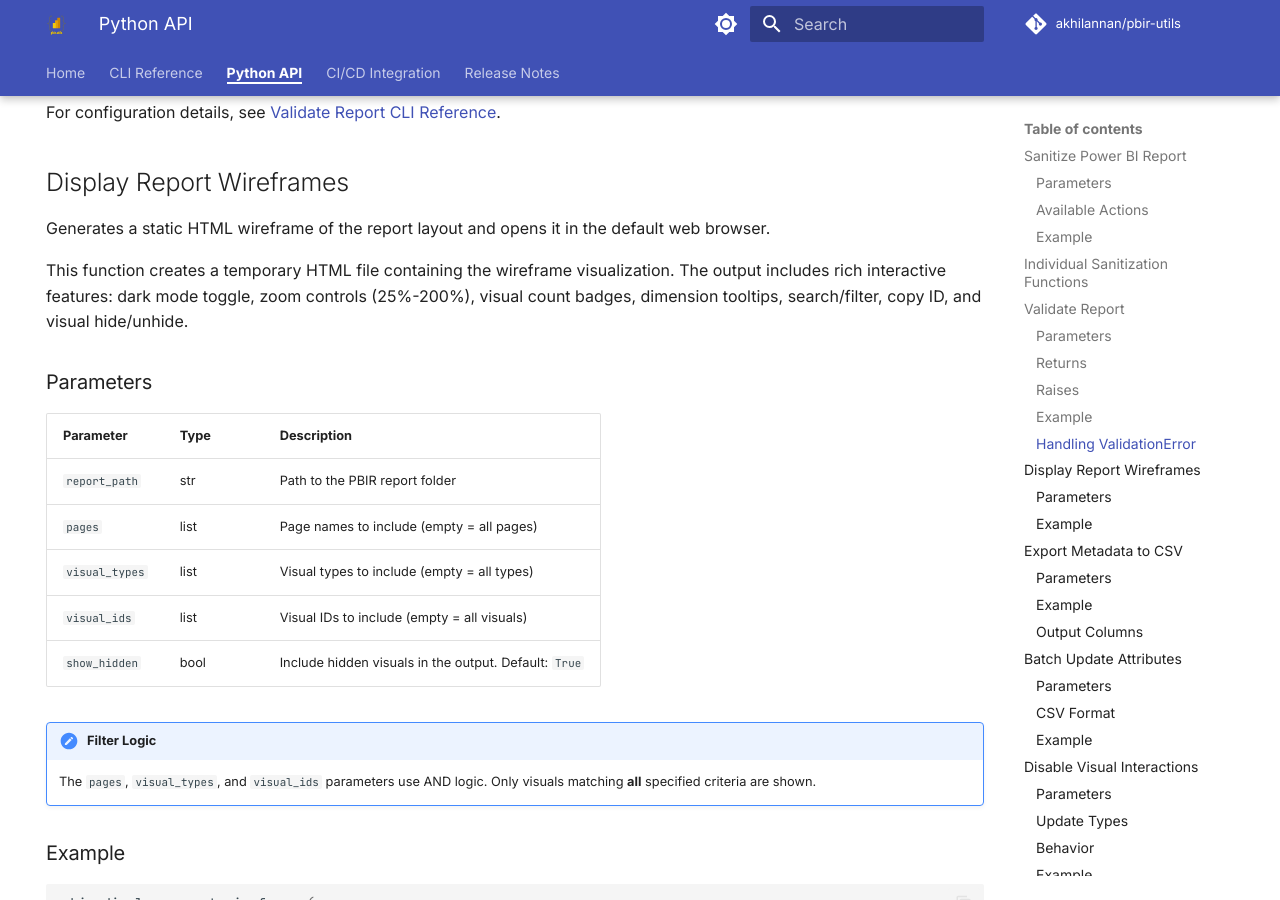
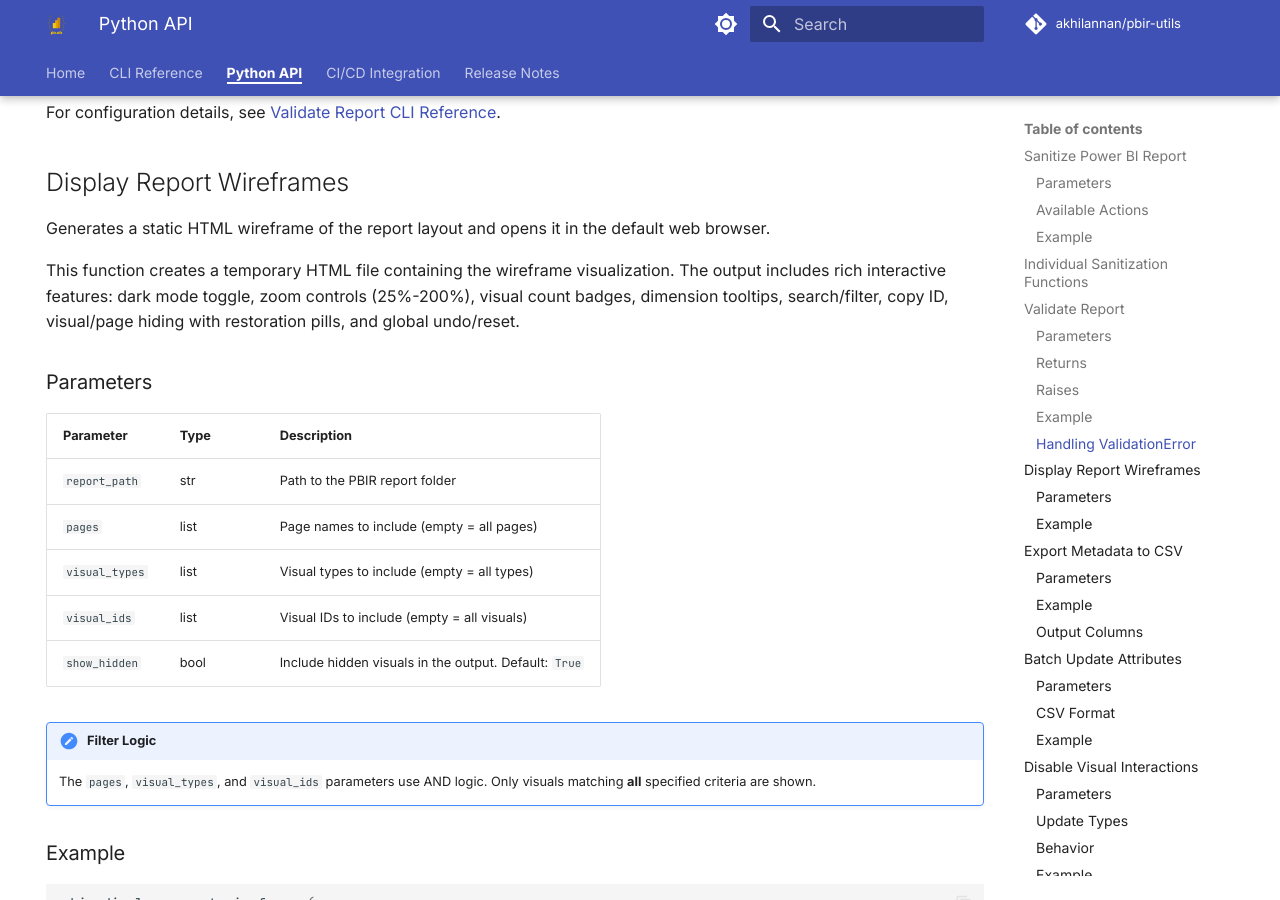
Before and after one commit to akhilannan/pbir-utils, an MkDocs documentation site: the page built from docs/api.md, in a window 1280 px wide and 900 px high, scrolled down 4685 px. Built offline with MkDocs 1.6.1 and Material for MkDocs 9.7.7, drawn with Linux system fonts in a browser that asks for light colours; comment, search, counter and statistics services are not loaded.

Commit message:
Add hidden visuals pill, fix reset logic, and adjust toast positioning

```diff
--- a/docs/api.md
+++ b/docs/api.md
@@ -203,7 +203,7 @@
 
 Generates a static HTML wireframe of the report layout and opens it in the default web browser.
 
-This function creates a temporary HTML file containing the wireframe visualization. The output includes rich interactive features: dark mode toggle, zoom controls (25%-200%), visual count badges, dimension tooltips, search/filter, copy ID, and visual hide/unhide.
+This function creates a temporary HTML file containing the wireframe visualization. The output includes rich interactive features: dark mode toggle, zoom controls (25%-200%), visual count badges, dimension tooltips, search/filter, copy ID, visual/page hiding with restoration pills, and global undo/reset.
 
 ### Parameters
 
--- a/src/pbir_utils/templates/wireframe_content.html.j2
+++ b/src/pbir_utils/templates/wireframe_content.html.j2
@@ -56,7 +56,8 @@
         <span class="visual-count">{{ page.visuals | length }}</span>
     </button>
     {%- endfor %}
-    <span class="hidden-pages-pill" id="hidden-pages-pill" onclick="resetHiddenPages()" title="Click to restore hidden pages"></span>
+    <span class="hidden-pill" id="hidden-pages-pill" onclick="resetHiddenPages()" title="Click to restore hidden pages"></span>
+    <span class="hidden-pill" id="hidden-visuals-pill" onclick="resetHiddenVisuals()" title="Click to restore hidden visuals"></span>
 </div>
 
 <div class="main-content">
```
Also changed, not shown: docs/cli.md (+1 -1 lines), src/pbir_utils/static/css/wireframe.css (+5 -5 lines), src/pbir_utils/static/js/wireframe.js (+13 -7 lines).
